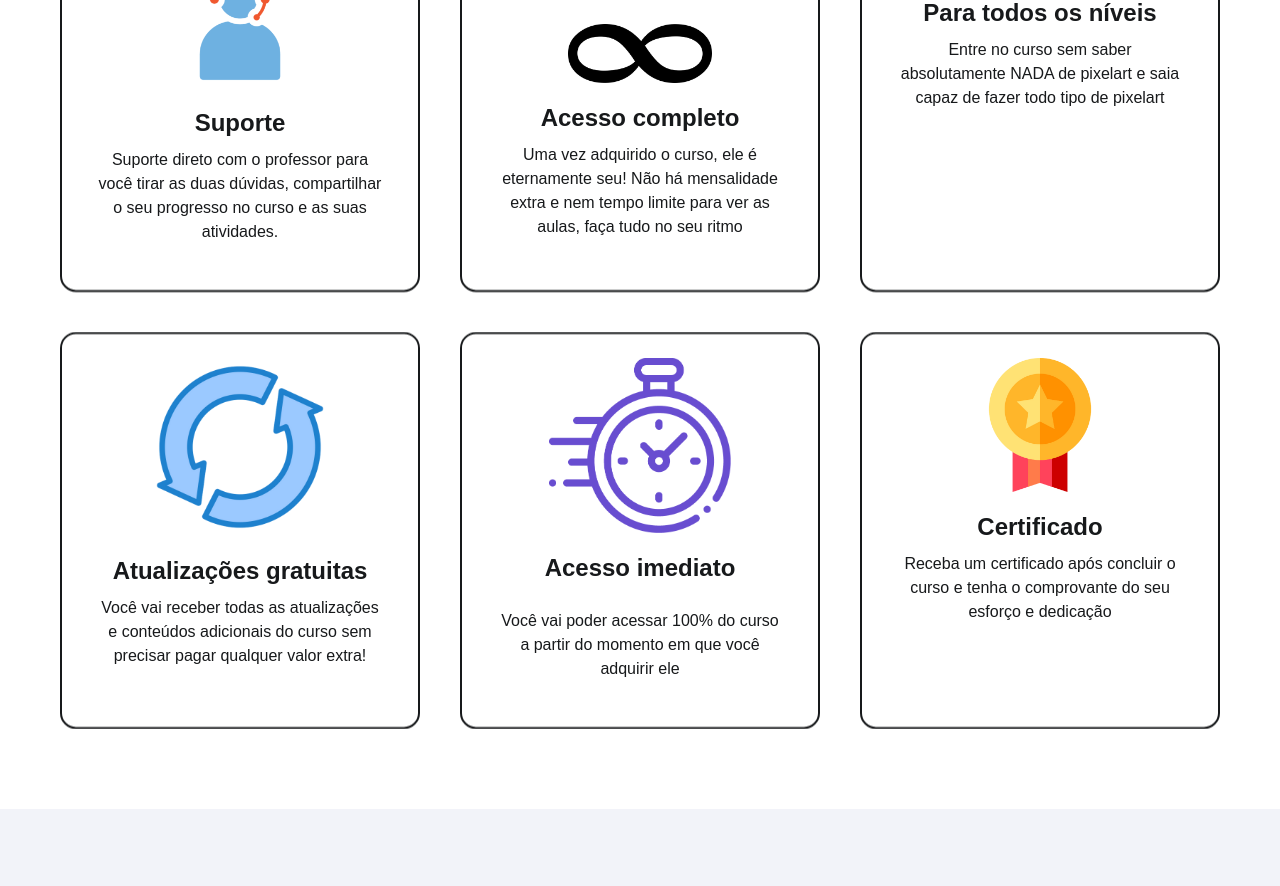
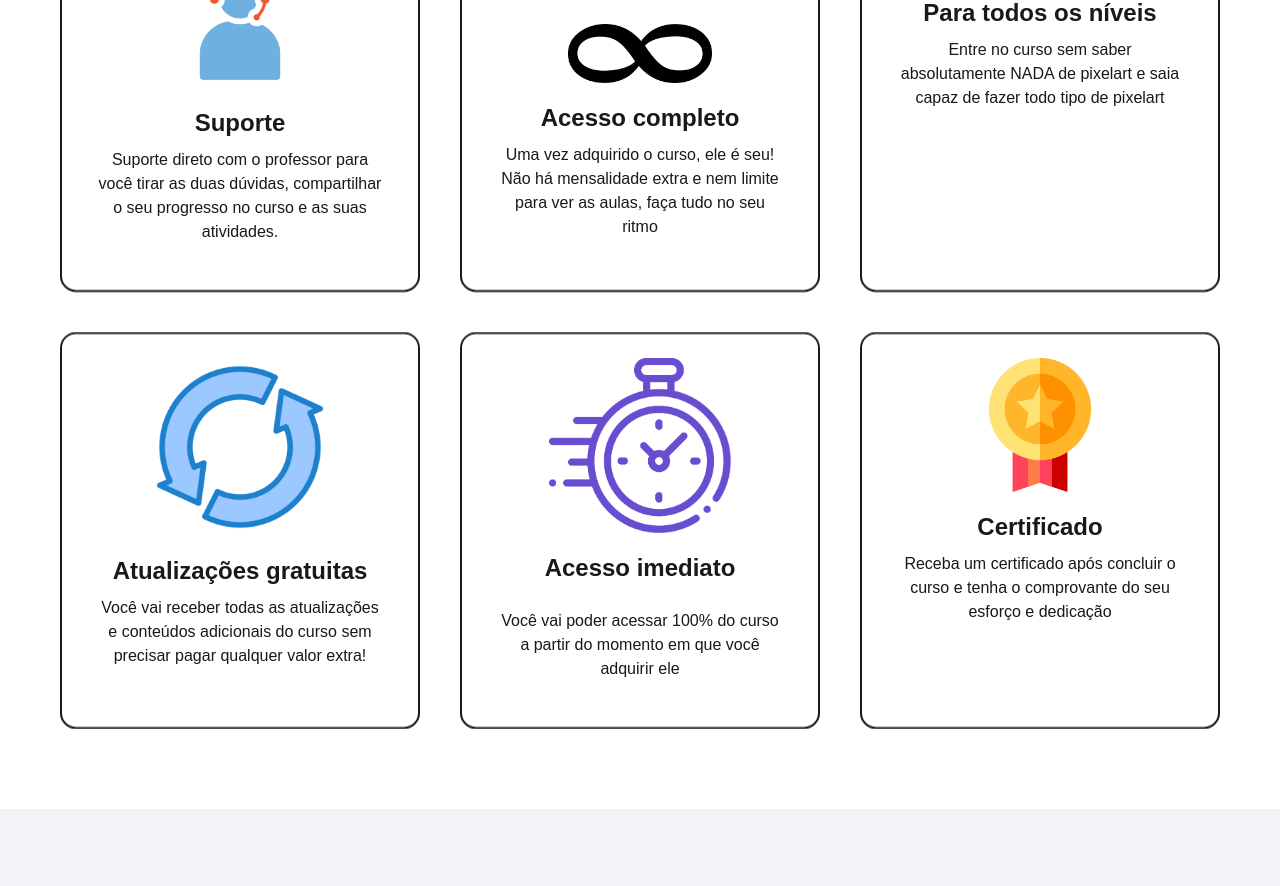
Before and after one commit to NoNe-Class/NoNe-Class.github.io, a plain HTML site: page index.html in a window 1280 px wide. Shown: the part 7128-8014 px from the top of the page. Drawn offline with nearby package versions, Linux system fonts and the light colour scheme; a script that the page names is missing.

Commit message:
Update index.html

```diff
--- a/index.html
+++ b/index.html
@@ -680,7 +680,7 @@
             <h3 class="h3">Acesso completo</h3>
           </div>
           <div>
-            <p>Uma vez adquirido o curso, ele é eternamente seu! Não há mensalidade extra e nem tempo limite para ver as aulas, faça tudo no seu ritmo</p>
+            <p>Uma vez adquirido o curso, ele é seu! Não há mensalidade extra e nem limite para ver as aulas, faça tudo no seu ritmo</p>
           </div>
         </div>
         <div id="w-node-c9897b60-f1d3-eb2d-6e62-8b423f1fedaf-d18b0514" data-w-id="c9897b60-f1d3-eb2d-6e62-8b423f1fedaf" style="opacity:0" class="card">
```
